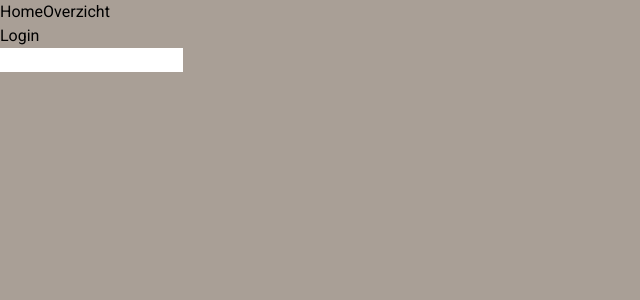
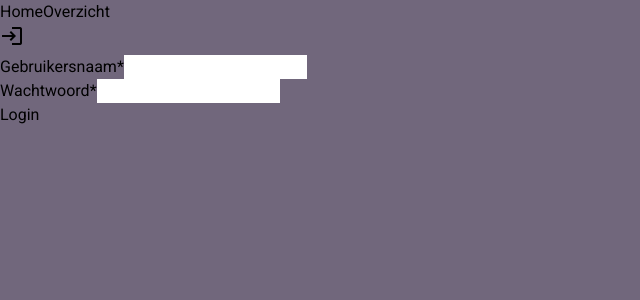
Before and after one commit to QNoah/Crud, an Angular app in the folder Angular-Crud/: page /login in a window 1280 px wide. Shown: the top 300 px of the page, without its empty margins (0-640 px from the left). Built offline with nearby package versions, Linux system fonts and the light colour scheme.

Commit message:
styling van login pagina gedaan

```diff
--- a/Angular-Crud/src/app/app.module.ts
+++ b/Angular-Crud/src/app/app.module.ts
@@ -7,6 +7,8 @@ import { HoofdpaginaComponent } from './paginas/hoofdpagina/hoofdpagina.componen
 import { NavComponent } from './herbruikbare-components/nav/nav.component';
 import { OverzichtComponent } from './paginas/overzicht/overzicht.component';
 import { NoopAnimationsModule } from '@angular/platform-browser/animations';
+import {MatIconModule} from '@angular/material/icon';
+
 
 
 
@@ -22,6 +24,7 @@ import { NoopAnimationsModule } from '@angular/platform-browser/animations';
     BrowserModule,
     AppRoutingModule,
     NoopAnimationsModule,
+    MatIconModule,
   ],
   providers: [],
   bootstrap: [AppComponent]
--- a/Angular-Crud/src/app/herbruikbare-components/nav/nav.component.html
+++ b/Angular-Crud/src/app/herbruikbare-components/nav/nav.component.html
@@ -1,13 +1,20 @@
-<header class="h-16 bg-slate-700 text-white">
+<header class="h-16 bg-slate-700 text-white fixed w-full">
   <nav class="flex items-center justify-between text-lg">
     <div>
       <a href="" class="p-5">Home</a>
       <a href="overzicht">Overzicht</a>
     </div>
-    <div id="login">
-      <ul class="p-5 text-sm">
-        <a href="login">Login</a>
-      </ul>
+    <div class="p-5 login">
+      <div *ngIf="!ingelogd">
+        <a href="login"
+          ><mat-icon aria-hidden="false" fontIcon="login"></mat-icon
+        ></a>
+      </div>
+      <div *ngIf="ingelogd">
+        <a href="login"
+          ><mat-icon aria-hidden="false" fontIcon="logout"></mat-icon
+        ></a>
+      </div>
     </div>
   </nav>
 </header>
--- a/Angular-Crud/src/app/herbruikbare-components/nav/nav.component.ts
+++ b/Angular-Crud/src/app/herbruikbare-components/nav/nav.component.ts
@@ -6,5 +6,5 @@ import { Component } from '@angular/core';
   styleUrls: ['./nav.component.scss']
 })
 export class NavComponent {
-
+ingelogd: boolean = false;
 }
--- a/Angular-Crud/src/app/paginas/login/login.component.html
+++ b/Angular-Crud/src/app/paginas/login/login.component.html
@@ -1,3 +1,17 @@
-<div class="login">
-    <input type="text">
+<div class="flex justify-center items-center h-full">
+  <div class="h-1/2 w-1/3 bg-white rounded-2xl">
+    <div class="flex justify-center items-center h-full w-full bg-slate-700 rounded-lg border-gray-700 border">
+        <div class="flex flex-col justify-center space-y-4 w-1/2 h-1/2 text-gray-500">
+            <div class="mb-2">
+              <label for="username" class="block text-base mb-2 text-white">Gebruikersnaam*</label>
+              <input id="username" class="p-2 text-sm rounded-md border border-gray-500 w-full h-1/2" type="text"/>
+            </div>
+            <div>
+              <label for="password" class="block text-base mb-2 text-white">Wachtwoord*</label>
+              <input id="password" class="p-2 text-sm rounded-md border border-gray-500 w-full h-1/2" type="password"/>
+            </div>
+            <button class="flex justify-start" (click)="login();">Login</button>
+          </div>
+    </div>
+  </div>
 </div>
--- a/Angular-Crud/src/app/paginas/login/login.component.ts
+++ b/Angular-Crud/src/app/paginas/login/login.component.ts
@@ -6,5 +6,9 @@ import { Component } from '@angular/core';
   styleUrls: ['./login.component.scss']
 })
 export class LoginComponent {
+  ingelogd: boolean;
+login(){
+  this.ingelogd = true;
 
 }
+}
--- a/Angular-Crud/src/styles.scss
+++ b/Angular-Crud/src/styles.scss
@@ -2,7 +2,7 @@
 @tailwind components;
 @tailwind utilities;
 body{
-    background: #A99F96;
+    background: #71677C;
 }
 html, body { height: 100%; }
 body { margin: 0; font-family: Roboto, "Helvetica Neue", sans-serif; }
```
